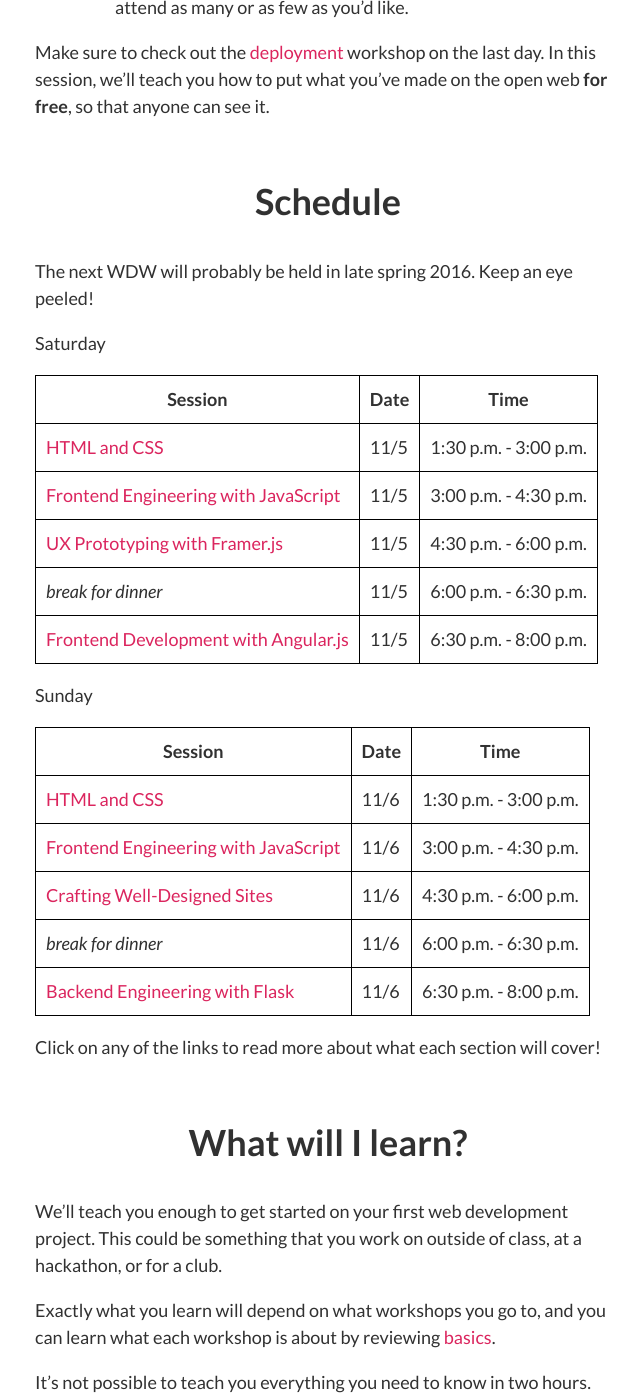
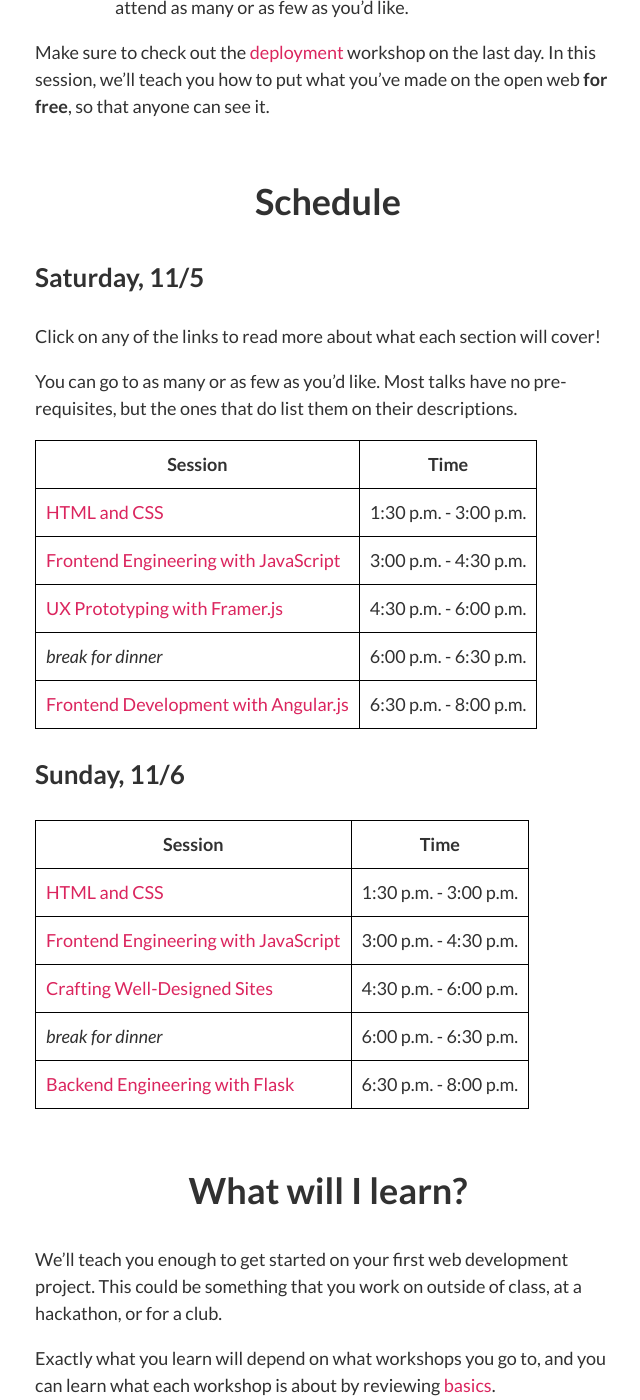
Before and after one commit to ScottyLabs/wdw, a Jekyll site: the page built from index.md, in a window 1280 px wide and 1400 px high, scrolled down 1251 px. Shown: the whole window, without its empty margins (312-952 px from the left). Built offline with Jekyll 4.4.1, drawn with Linux system fonts in a browser that asks for light colours; nearby versions of some CDN libraries.

Commit message:
Tweak schedule

```diff
--- a/index.md
+++ b/index.md
@@ -38,30 +38,31 @@
 
 ## Schedule
 
-The next WDW will probably be held in late spring 2016. Keep an eye peeled!
+### Saturday, 11/5
 
-Saturday
+Click on any of the links to read more about what each section will cover!
 
-| Session                                            | Date | Time                  |
-| -------                                            | ---- | ----                  |
-| [HTML and CSS][html]                               | 11/5 | 1:30 p.m. - 3:00 p.m. |
-| [Frontend Engineering with JavaScript][frontend]   | 11/5 | 3:00 p.m. - 4:30 p.m. |
-| [UX Prototyping with Framer.js][framer]            | 11/5 | 4:30 p.m. - 6:00 p.m. |
-| *break for dinner*                                 | 11/5 | 6:00 p.m. - 6:30 p.m. |
-| [Frontend Development with Angular.js][angular]    | 11/5 | 6:30 p.m. - 8:00 p.m. |
+You can go to as many or as few as you'd like. Most talks have no
+pre-requisites, but the ones that do list them on their descriptions.
+
+| Session                                            | Time                  |
+| -------                                            | ----                  |
+| [HTML and CSS][html]                               | 1:30 p.m. - 3:00 p.m. |
+| [Frontend Engineering with JavaScript][frontend]   | 3:00 p.m. - 4:30 p.m. |
+| [UX Prototyping with Framer.js][framer]            | 4:30 p.m. - 6:00 p.m. |
+| *break for dinner*                                 | 6:00 p.m. - 6:30 p.m. |
+| [Frontend Development with Angular.js][angular]    | 6:30 p.m. - 8:00 p.m. |
 
 
-Sunday
+### Sunday, 11/6
 
-| Session                                            | Date | Time                  |
-| -------                                            | ---- | ----                  |
-| [HTML and CSS][html]                               | 11/6 | 1:30 p.m. - 3:00 p.m. |
-| [Frontend Engineering with JavaScript][frontend]   | 11/6 | 3:00 p.m. - 4:30 p.m. |
-| [Crafting Well-Designed Sites][design]             | 11/6 | 4:30 p.m. - 6:00 p.m. |
-| *break for dinner*                                 | 11/6 | 6:00 p.m. - 6:30 p.m. |
-| [Backend Engineering with Flask][backend]          | 11/6 | 6:30 p.m. - 8:00 p.m. |
-
-Click on any of the links to read more about what each section will cover!
+| Session                                            | Time                  |
+| -------                                            | ----                  |
+| [HTML and CSS][html]                               | 1:30 p.m. - 3:00 p.m. |
+| [Frontend Engineering with JavaScript][frontend]   | 3:00 p.m. - 4:30 p.m. |
+| [Crafting Well-Designed Sites][design]             | 4:30 p.m. - 6:00 p.m. |
+| *break for dinner*                                 | 6:00 p.m. - 6:30 p.m. |
+| [Backend Engineering with Flask][backend]          | 6:30 p.m. - 8:00 p.m. |
 
 
 ## What will I learn?
```
